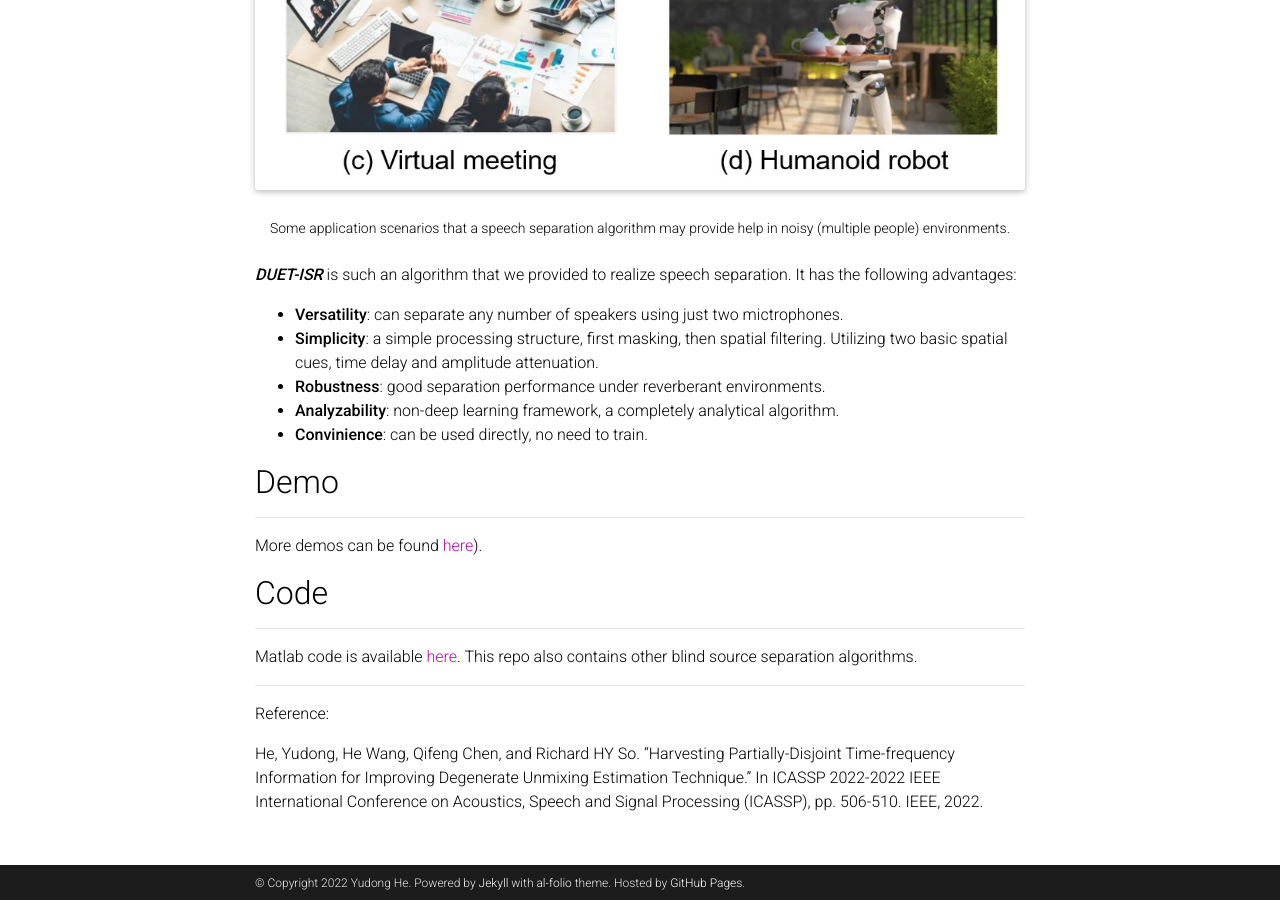
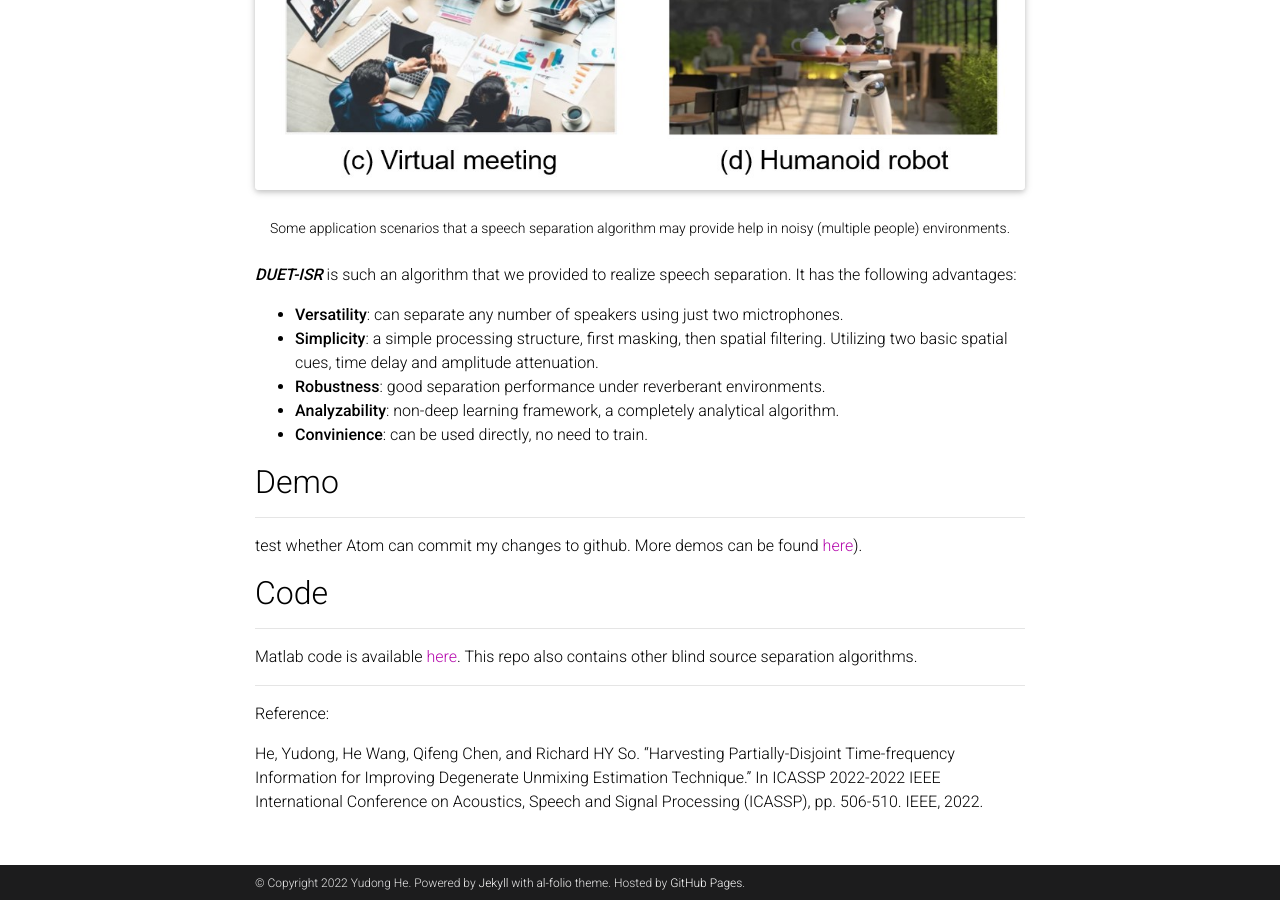
Before and after one commit to ydcnanhe/ydcnanhe.github.io, a Jekyll site: the page built from _projects/1_project.md, in a window 1280 px wide and 900 px high, scrolled down 868 px. Built offline with Jekyll 4.4.1, drawn with Linux system fonts in a browser that asks for light colours; comment, search, counter and statistics services are not loaded; a style sheet for code colours, icons or effects is not loaded.

Commit message:
Update 1_project.md

```diff
--- a/_projects/1_project.md
+++ b/_projects/1_project.md
@@ -31,7 +31,7 @@ Humans are born with selective hearing ability. Algorithms that simulate this fu
 
 ## Demo
 <hr>
-
+test whether Atom can commit my changes to github.
 More demos can be found [here](https://ydcnanhe.github.io/demo-icassp2022/)).
 
 
```
